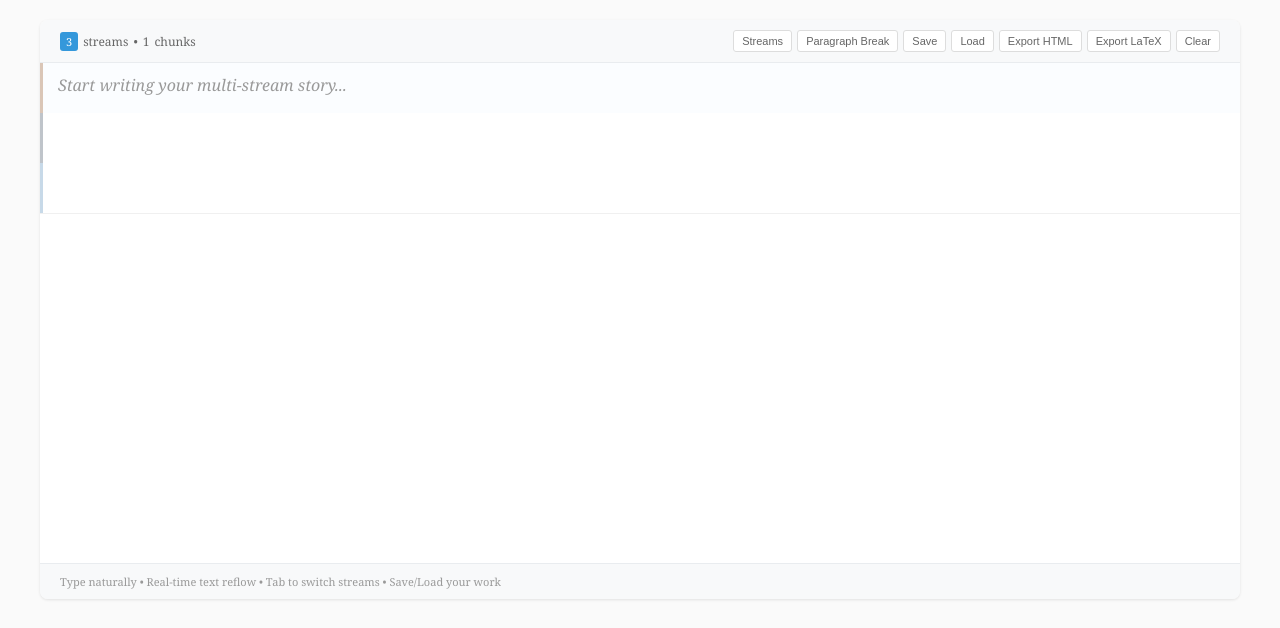
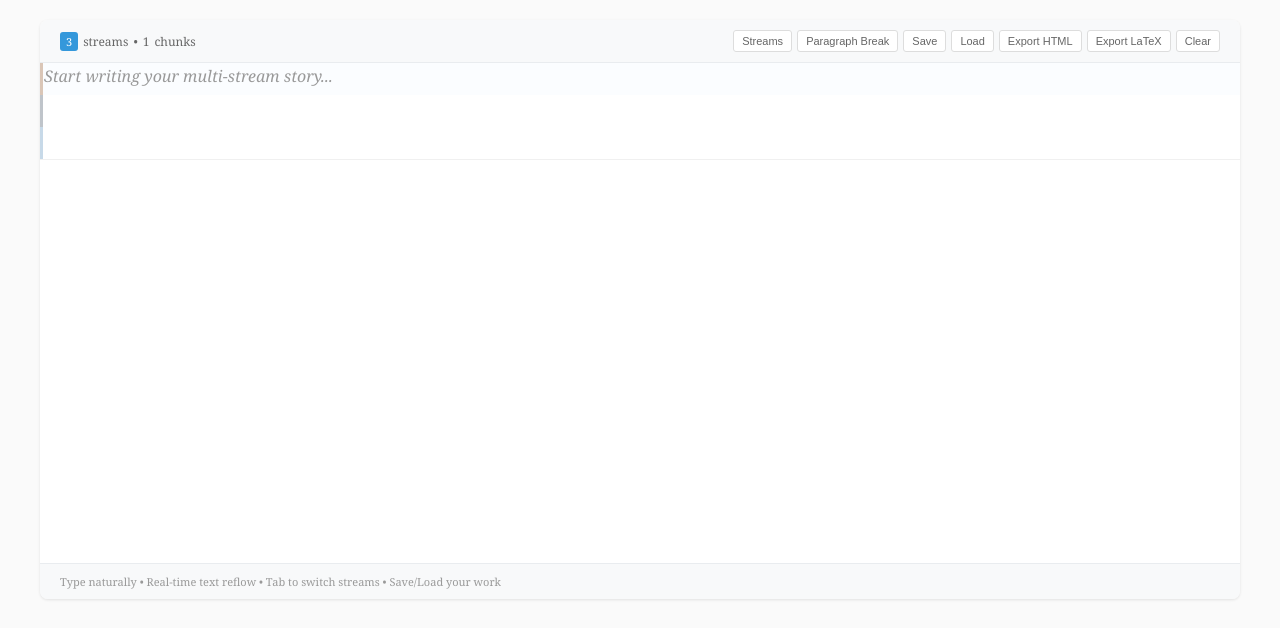
Before and after one commit to nickcdryan/chora, a plain HTML site: page editor.html in a window 1280 px wide. Drawn offline with Linux system fonts and the light colour scheme.

Commit message:
tighten spacin

```diff
--- a/editor.html
+++ b/editor.html
@@ -73,7 +73,7 @@
         .stream-chunk {
             position: relative;
             border-bottom: 1px solid #f0f0f0;
-            margin-bottom: 15px;
+            margin-bottom: 45px;
         }
 
         .stream-chunk::before {
@@ -97,7 +97,7 @@
 
         .stream {
             min-height: 30px;
-            padding: 10px 15px;
+            padding: 1px 1px;
             border: none;
             outline: none;
             font-family: Georgia, serif;
```
